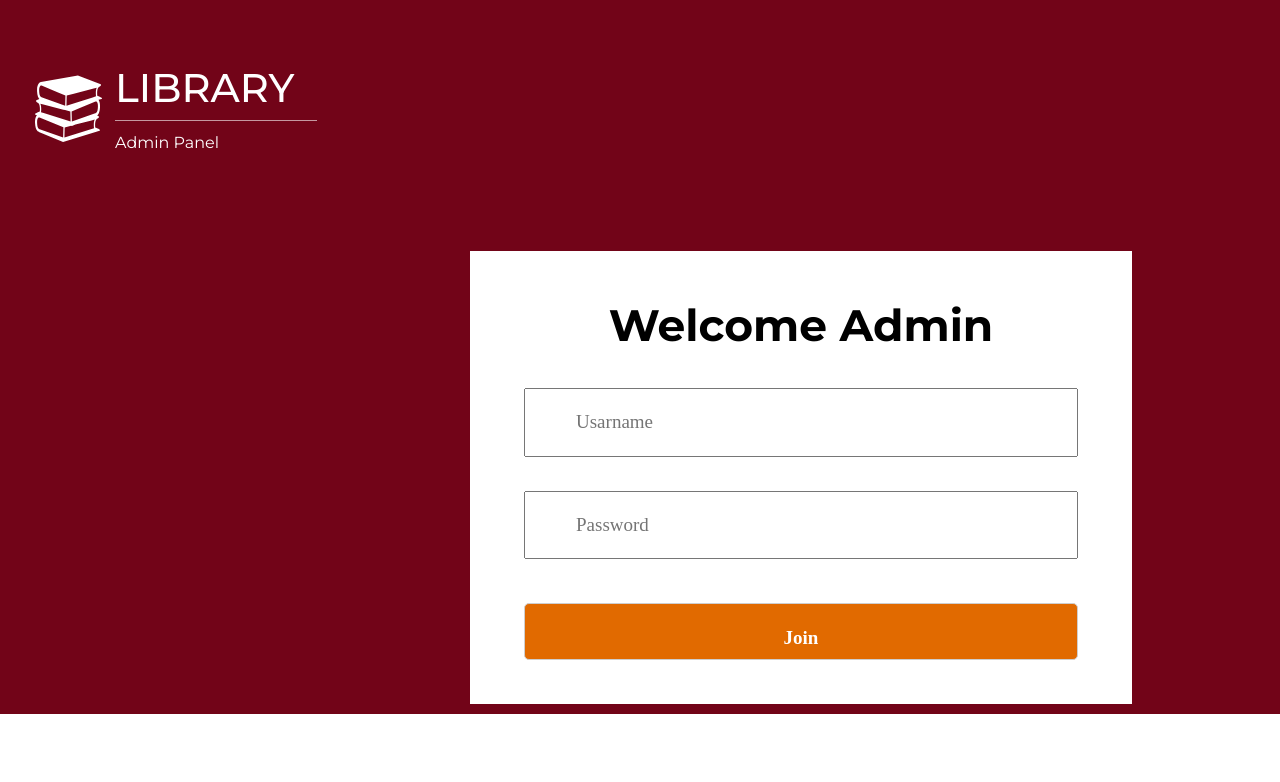
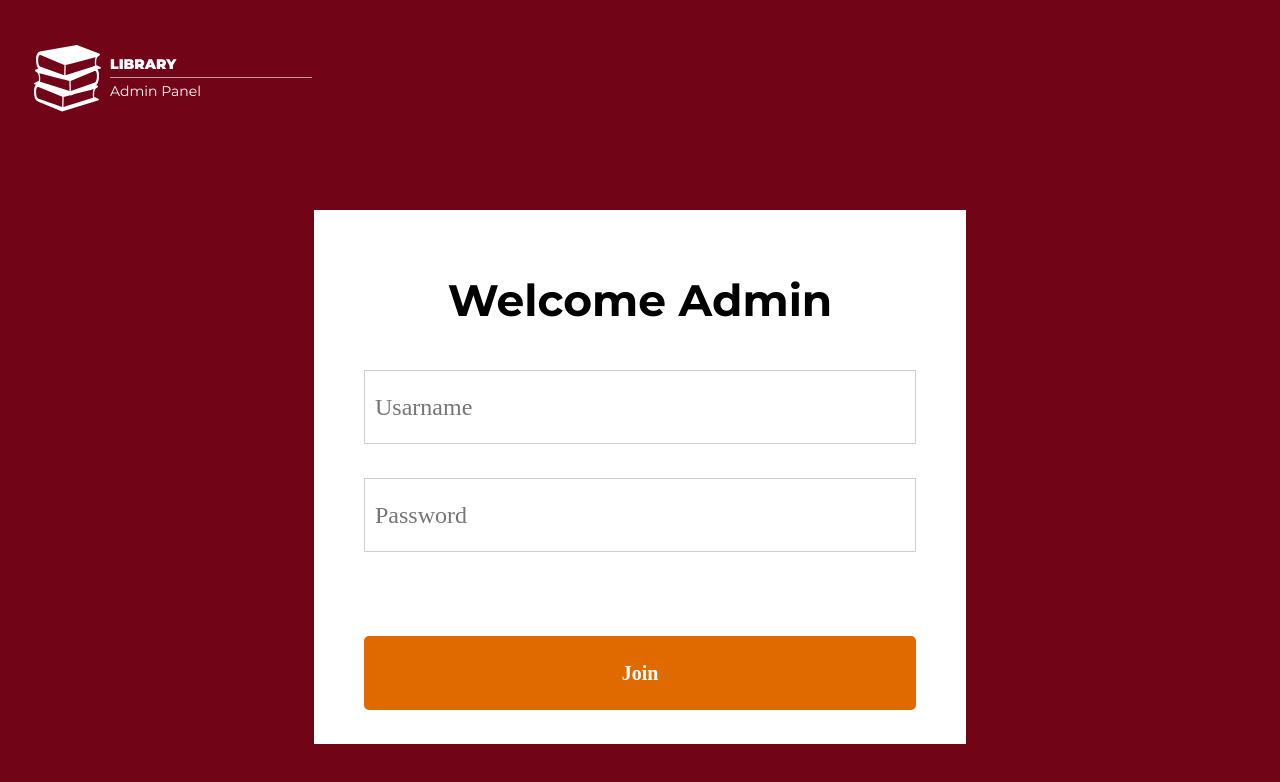
Before and after one commit to ayazayazov/Library-Book-Store, a plain HTML site: page src/pages/admin.html in a window 1280 px wide. Drawn offline with nearby package versions, Linux system fonts and the light colour scheme; a web font is replaced by a local one.

Commit message:
bugs fixed

```diff
--- a/src/pages/admin.html
+++ b/src/pages/admin.html
@@ -6,7 +6,6 @@
     <meta name="viewport" content="width=device-width, initial-scale=1.0" />
     <title>Admin</title>
     <link rel="icon" href="../assets/icon/logo.svg" type="image/x-icon">
-    <link rel="stylesheet" href="../styles/reset.css" />
     <link rel="preconnect" href="https://fonts.googleapis.com" />
     <link rel="preconnect" href="https://fonts.gstatic.com" crossorigin />
     <link
@@ -17,6 +16,7 @@
     <link rel="stylesheet" href="https://cdnjs.cloudflare.com/ajax/libs/font-awesome/5.9.0/css/all.min.css"
         integrity="sha512-q3eWabyZPc1XTCmF+8/LuE1ozpg5xxn7iO89yfSOd5/oKvyqLngoNGsx8jq92Y8eXJ/IRxQbEC+FGSYxtk2oiw=="
         crossorigin="anonymous" referrerpolicy="no-referrer" />
+    <link rel="stylesheet" href="../styles/reset.css" />
     <link rel="stylesheet" href="../styles/admin-login.css">
     <link rel="stylesheet" href="../styles/admin-panel.css">
     <link rel="stylesheet" href="../styles/admin-form.css">
@@ -30,10 +30,10 @@
         <div class="admin-login">
             <!-- -------- -->
             <div class="login_logocontainer">
-                <img src="../assets/icon/books.svg" alt="oopoooikj" />
+                <img src="../assets/icon/books.svg" alt="books" />
                 <div class="login-logo-text">
                     <h1>LIBRARY</h1>
-                    <div class="line"></div>
+                    <div class="login-line"></div>
                     <p>Admin Panel</p>
                 </div>
             </div>
@@ -44,10 +44,10 @@
                 </div>
 
                 <div class="login_form_info">
-                    <label class="" for="usarname"></label>
+                    <!-- <label class="" for="usarname"></label> -->
                     <input class="form_infouser" type="text" placeholder="Usarname" id="usarname" />
 
-                    <label for="password"></label>
+                    <!-- <label for="password"></label> -->
                     <input type="password" placeholder="Password" id="pasword" />
                     <button id="admin_login_btn" class="login_button" type="submit">
                         Join
--- a/src/styles/admin-login.css
+++ b/src/styles/admin-login.css
@@ -1,79 +1,108 @@
-main {
+.admin-login {
   background-color: #720418;
-}
-
-.admin-login {
-  display: block;
+  height: 100vh;
+  display: flex;
+  flex-direction: column;
+  /* display: block; */
   /* display: none; */
-  padding-bottom: 10px;
 }
 
 .login_logocontainer {
   display: flex;
-  gap: 12px;
-  padding-left: 35px;
-  padding-top: 44px;
-  padding-bottom: 80px;
+  align-items: center;
+  gap: 8px;
+  padding: 34px 0 34px 34px;
 }
-.login-logo-text {
-  /* background-color: #720418; */
-  width: 400px;
-  color: #fff;
+
+.login-logo-text h1{
+  font-size: 14px;
+  font-weight: 900;
   font-family: "Montserrat", sans-serif;
-  padding-top: 20px;
+  color: rgb(255, 255, 255);
+  margin-bottom: 6px;
+}
+
+.login-line{
+  width: 202px;
+  height: 1px;
+  background-color: rgba(255, 255, 255, 0.59);
+  margin-bottom: 6px;
+}
+
+.login-logo-text p{
+  font-size: 14px;
+  font-family: "Montserrat", sans-serif;
+  color: rgb(255, 255, 255);
 }
 
 .login_form {
+  margin: auto;
+  background-color: #fff;
+  padding: 68px 50px 34px 50px;
+}
+.login_form h1 {
+  margin-bottom: 48px;
+  color: #000;
+  text-align: center;
+  font-family: "Montserrat", sans-serif;
+  font-size: 44px;
+  font-weight: 700;
+}
+
+.login_form_info {
   display: flex;
   flex-direction: column;
-  width: 662px;
-  /* height: 544px; */
-  background-color: #fff;
-  margin-left: 470px;
-  margin-right: 484px;
-  padding-top: 48px;
-  /* padding-bottom: 38px; */
-}
-.login_form h1 {
-  color: #000;
-  text-align: center;
-  font-family: Montserrat;
-  font-size: 44px;
-  font-weight: 700;
-  padding-left: 120px;
-  padding-right: 120px;
-  /* padding-bottom: 48px; */
-  /* width: 404px; */
-  height: 81px;
 }
 
 .login_form_info input {
-  color: #797667;
-  font-family: "Crimson Text";
-  font-size: 19px;
+  outline: none;
+  width: 552px;
+  height: 74px;
+  border: 1px solid rgb(206, 206, 206);
+  color: rgb(121, 118, 103);
+  font-size: 24px;
   font-weight: 400;
-  padding: 18px 400px 18px 50px;
+  padding: 10px;
 }
-.login_form_info {
-  display: flex;
-  flex-direction: column;
-  margin-right: 54px;
-  margin-left: 54px;
-}
+
 .form_infouser {
   margin-bottom: 34px;
 }
 .login_button {
-  padding-top: 20px;
-  padding-bottom: 6px;
+  height: 74px;
   color: #fff;
   text-align: center;
   font-family: "Crimson Text";
-  font-size: 19px;
+  font-size: 20px;
   font-weight: 700;
   border-radius: 5px;
-  border: 1px solid #cecece;
+  border: none;
   background: #e16a00;
-  margin-top: 44px;
-  margin-bottom: 44px;
+  margin-top: 84px;
 }
+
+@media only screen and (max-width: 680px){
+  .login_form_info input{
+    width: 100%;
+  }
+  .login_form{
+    margin: 68px 40px 0 40px;
+    padding: 26px 18px 42px 18px;
+  }
+  .login_form h1{
+    font-size: 20px;
+    font-weight: 700;
+  }
+  .login_button{
+    margin-top: 26px;
+  }
+  .form_infouser{
+    margin-bottom: 22px;
+  }
+  .login_button{
+    height: 50px;
+  }
+  .login_form_info input{
+    height: 40px;
+  }
+}
--- a/src/styles/admin-panel.css
+++ b/src/styles/admin-panel.css
@@ -43,7 +43,7 @@
 }
 
 .admin-panel {
-/*   display: flex; */
+  /* display: flex; */
   display: none;
 }
 
--- a/src/styles/search.css
+++ b/src/styles/search.css
@@ -3,7 +3,7 @@ body{
 }
 
 main{
-    padding: 32px 66px 0px 66px;
+    padding: 66px 66px 0px 66px;
 }
 .search-line{
     display: flex;
@@ -59,7 +59,7 @@ padding: 12px 0 12px 0;
 box-shadow: 0px 4px 15px 0px rgba(0, 0, 0, 0.25);
 padding: 64px 0 90px 31px;
 height: 100%;
-
+margin-top: 100px;
 }
 .texts{
     display: flex;
```
